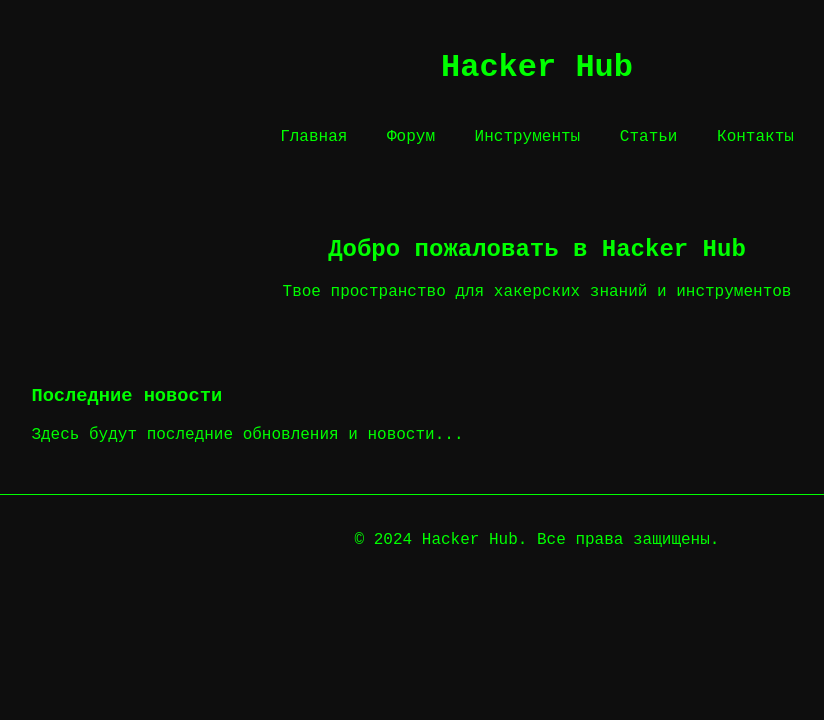
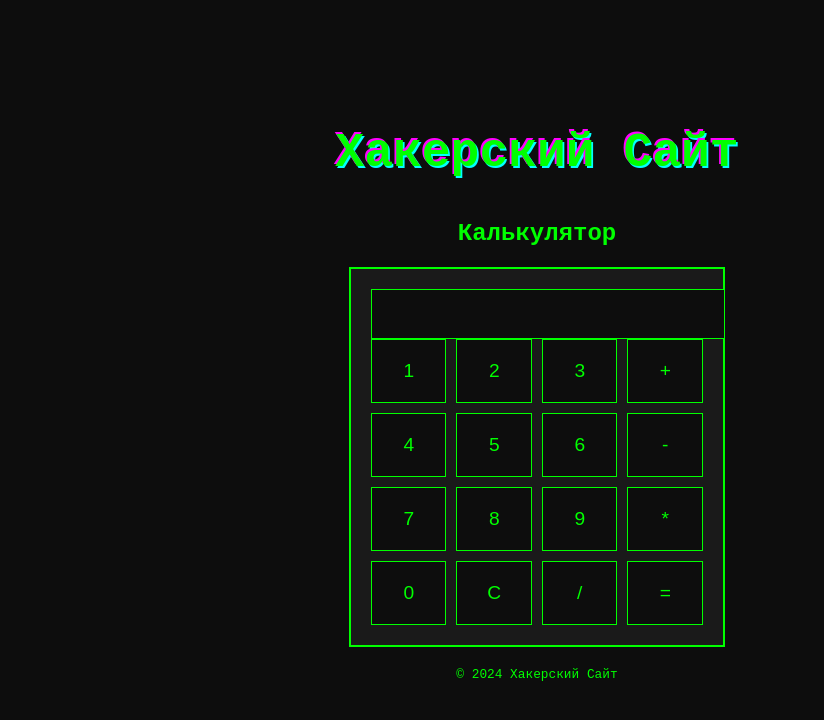
Before and after one commit to MontikX/Montikv2, a plain HTML site: page index.html in a window 1280 px wide. Shown: the whole page, without its empty margins (103-927 px from the left). Drawn offline with Linux system fonts and the light colour scheme.

Commit message:
Add files via upload

```diff
--- a/index.html
+++ b/index.html
@@ -1,68 +1,136 @@
 <!DOCTYPE html>
-<html lang="en">
+<html lang="ru">
 <head>
     <meta charset="UTF-8">
     <meta name="viewport" content="width=device-width, initial-scale=1.0">
-    <title>Hacker Hub</title>
+    <title>Хакерский Сайт</title>
     <style>
         body {
-            background-color: #0e0e0e;
+            background-color: #0d0d0d;
             color: #00ff00;
             font-family: 'Courier New', Courier, monospace;
+            margin: 0;
+            padding: 0;
+            display: flex;
+            justify-content: center;
+            align-items: center;
+            height: 100vh;
         }
-        header {
+
+        .container {
             text-align: center;
+        }
+
+        header h1 {
+            font-size: 3em;
+            margin: 0;
             padding: 20px;
+            animation: glitch 1.5s infinite;
         }
-        nav {
-            text-align: center;
-            margin-bottom: 20px;
+
+        @keyframes glitch {
+            0% { text-shadow: 2px 2px 0 #ff00ff, -2px -2px 0 #00ffff; }
+            50% { text-shadow: -2px -2px 0 #ff00ff, 2px 2px 0 #00ffff; }
+            100% { text-shadow: 2px 2px 0 #ff00ff, -2px -2px 0 #00ffff; }
         }
-        nav a {
+
+        .calc-container {
+            background-color: #1a1a1a;
+            padding: 20px;
+            border: 2px solid #00ff00;
+            display: inline-block;
+        }
+
+        #calc-display {
+            width: 100%;
+            padding: 10px;
+            background-color: #0d0d0d;
             color: #00ff00;
-            text-decoration: none;
-            margin: 0 15px;
+            border: 1px solid #00ff00;
+            font-size: 1.5em;
+            text-align: right;
         }
-        nav a:hover {
-            text-decoration: underline;
+
+        .calc-buttons {
+            display: grid;
+            grid-template-columns: repeat(4, 1fr);
+            gap: 10px;
         }
-        .banner {
-            text-align: center;
-            padding: 50px 0;
+
+        .calc-buttons button {
+            background-color: #0d0d0d;
+            color: #00ff00;
+            border: 1px solid #00ff00;
+            padding: 20px;
+            font-size: 1.2em;
+            cursor: pointer;
         }
-        .content {
-            width: 80%;
-            margin: 0 auto;
+
+        .calc-buttons button:hover {
+            background-color: #00ff00;
+            color: #0d0d0d;
         }
+
         footer {
-            text-align: center;
-            padding: 20px;
-            border-top: 1px solid #00ff00;
-            margin-top: 50px;
+            margin-top: 20px;
+            font-size: 0.8em;
         }
     </style>
 </head>
 <body>
-    <header>
-        <h1>Hacker Hub</h1>
-    </header>
-    <nav>
-        <a href="#">Главная</a>
-        <a href="#">Форум</a>
-        <a href="#">Инструменты</a>
-        <a href="#">Статьи</a>
-        <a href="#">Контакты</a>
-    </nav>
-    <div class="banner">
-        <h2>Добро пожаловать в Hacker Hub</h2>
-        <p>Твое пространство для хакерских знаний и инструментов</p>
+    <div class="container">
+        <header>
+            <h1>Хакерский Сайт</h1>
+        </header>
+        <main>
+            <section class="calculator">
+                <h2>Калькулятор</h2>
+                <div class="calc-container">
+                    <input type="text" id="calc-display" disabled>
+                    <div class="calc-buttons">
+                        <button onclick="pressKey('1')">1</button>
+                        <button onclick="pressKey('2')">2</button>
+                        <button onclick="pressKey('3')">3</button>
+                        <button onclick="pressKey('+')">+</button>
+                        <button onclick="pressKey('4')">4</button>
+                        <button onclick="pressKey('5')">5</button>
+                        <button onclick="pressKey('6')">6</button>
+                        <button onclick="pressKey('-')">-</button>
+                        <button onclick="pressKey('7')">7</button>
+                        <button onclick="pressKey('8')">8</button>
+                        <button onclick="pressKey('9')">9</button>
+                        <button onclick="pressKey('*')">*</button>
+                        <button onclick="pressKey('0')">0</button>
+                        <button onclick="clearDisplay()">C</button>
+                        <button onclick="pressKey('/')">/</button>
+                        <button onclick="calculate()">=</button>
+                    </div>
+                </div>
+            </section>
+        </main>
+        <footer>
+            <p>© 2024 Хакерский Сайт</p>
+        </footer>
     </div>
-    <div class="content">
-        <h3>Последние новости</h3>
-        <p>Здесь будут последние обновления и новости...</p>
-    </div>
-    <footer>
-        <p>&copy; 2024 Hacker Hub. Все права защищены.</p>
-    </footer>
+    <script>
+        function pressKey(key) {
+            const display = document.getElementById('calc-display');
+            display.value += key;
+        }
+
+        function clearDisplay() {
+            const display = document.getElementById('calc-display');
+            display.value = '';
+        }
+
+        function calculate() {
+            const display = document.getElementById('calc-display');
+            try {
+                display.value = eval(display.value);
+            } catch {
+                display.value = 'Ошибка';
+            }
+        }
+    </script>
 </body>
 </html>
```
